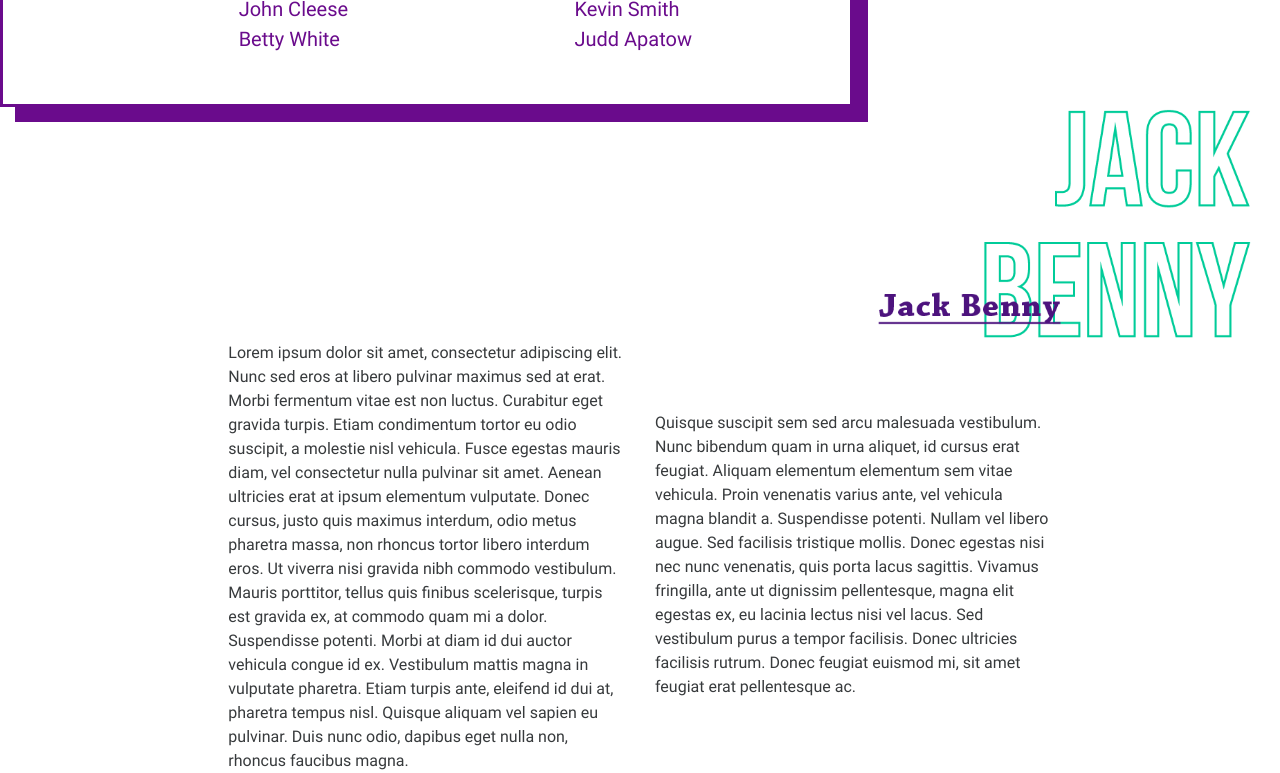
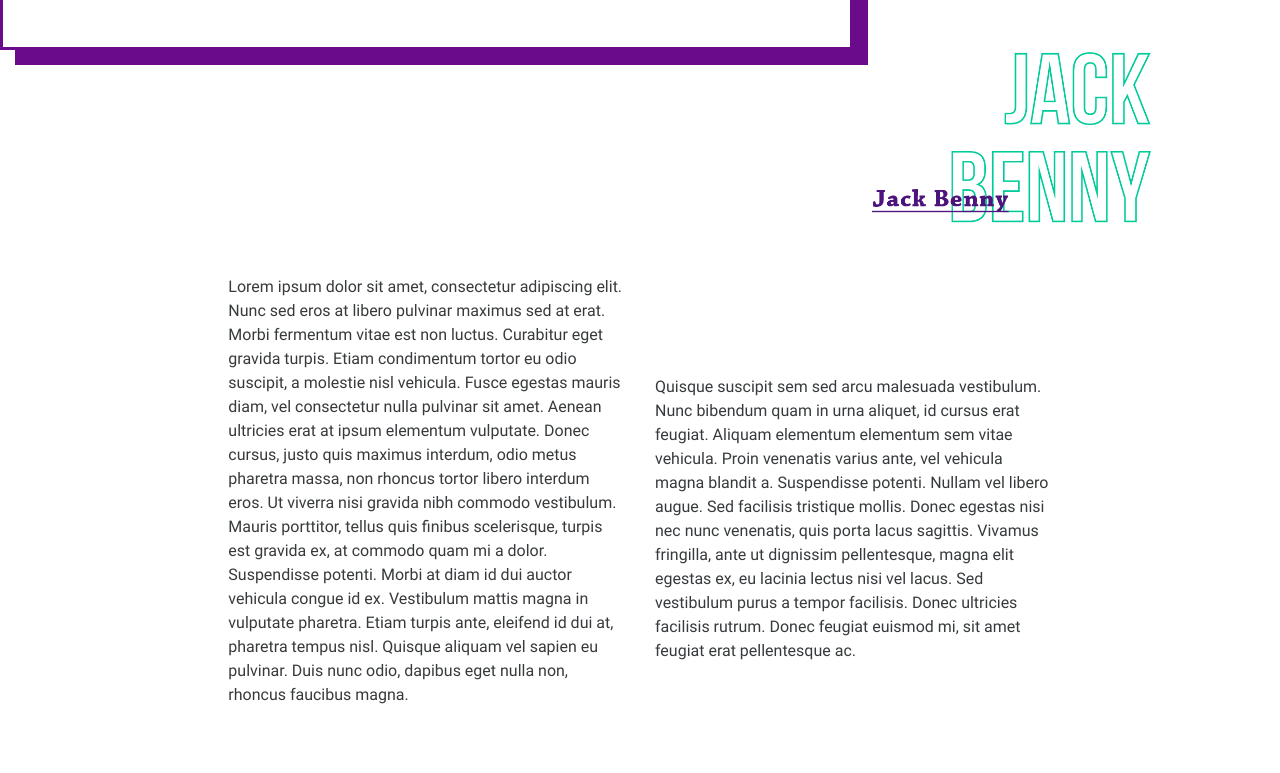
Before and after one commit to uclacec/CEC_JackBenny, a plain HTML site: page index.html in a window 1280 px wide. Shown: the part 1886-2659 px from the top of the page. After the commit the page ends 2593 px from the top, so only its background shows below. Drawn offline with nearby package versions, Linux system fonts and the light colour scheme.

Commit message:
Fix image sizes

```diff
--- a/css/style.css
+++ b/css/style.css
@@ -172,13 +172,16 @@
     margin-bottom: 50px;
 }
 
-.padright{
+.botleftpar{
+    padding-top: 50px;
     padding-right: 30px;
     font-family: roboto;
 }
 
-.toppad{
-    padding-top: 70px;
+.botrightpar{
+    padding-top: 150px;
+    padding-right: 30px;
+    font-family: roboto;
 }
 
 #left{
@@ -191,7 +194,7 @@
 }
 
 img.resize{
-    width: 400px;
+    width: 300px;
     height:auto
 }
 
--- a/index.html
+++ b/index.html
@@ -119,10 +119,10 @@
 
 <div class="container-fluid fill">
     <div class="row">
-        <div class="col-lg-4 col-lg-offset-2 padright">
+        <div class="col-lg-4 col-lg-offset-2 botleftpar">
             Lorem ipsum dolor sit amet, consectetur adipiscing elit. Nunc sed eros at libero pulvinar maximus sed at erat. Morbi fermentum vitae est non luctus. Curabitur eget gravida turpis. Etiam condimentum tortor eu odio suscipit, a molestie nisl vehicula. Fusce egestas mauris diam, vel consectetur nulla pulvinar sit amet. Aenean ultricies erat at ipsum elementum vulputate. Donec cursus, justo quis maximus interdum, odio metus pharetra massa, non rhoncus tortor libero interdum eros. Ut viverra nisi gravida nibh commodo vestibulum. Mauris porttitor, tellus quis finibus scelerisque, turpis est gravida ex, at commodo quam mi a dolor. Suspendisse potenti. Morbi at diam id dui auctor vehicula congue id ex. Vestibulum mattis magna in vulputate pharetra. Etiam turpis ante, eleifend id dui at, pharetra tempus nisl. Quisque aliquam vel sapien eu pulvinar. Duis nunc odio, dapibus eget nulla non, rhoncus faucibus magna.
         </div>
-        <div class="col-lg-4 padright toppad">
+        <div class="col-lg-4 botrightpar">
             Quisque suscipit sem sed arcu malesuada vestibulum. Nunc bibendum quam in urna aliquet, id cursus erat feugiat. Aliquam elementum elementum sem vitae vehicula. Proin venenatis varius ante, vel vehicula magna blandit a. Suspendisse potenti. Nullam vel libero augue. Sed facilisis tristique mollis. Donec egestas nisi nec nunc venenatis, quis porta lacus sagittis. Vivamus fringilla, ante ut dignissim pellentesque, magna elit egestas ex, eu lacinia lectus nisi vel lacus. Sed vestibulum purus a tempor facilisis. Donec ultricies facilisis rutrum. Donec feugiat euismod mi, sit amet feugiat erat pellentesque ac.
         </div>
     </div>
```
